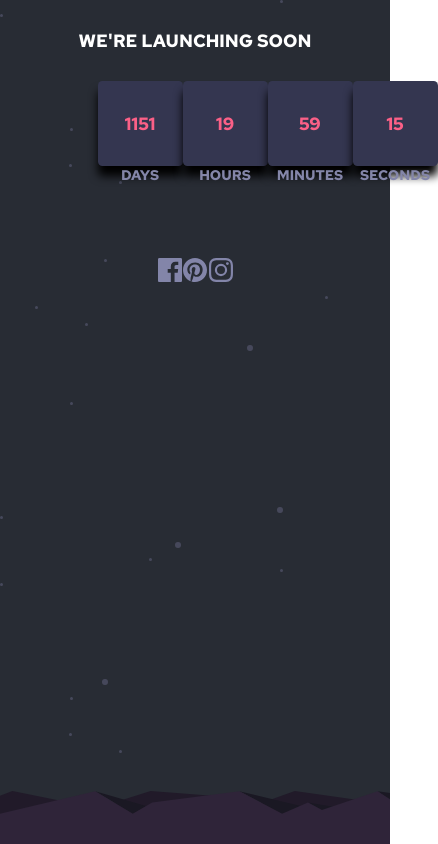
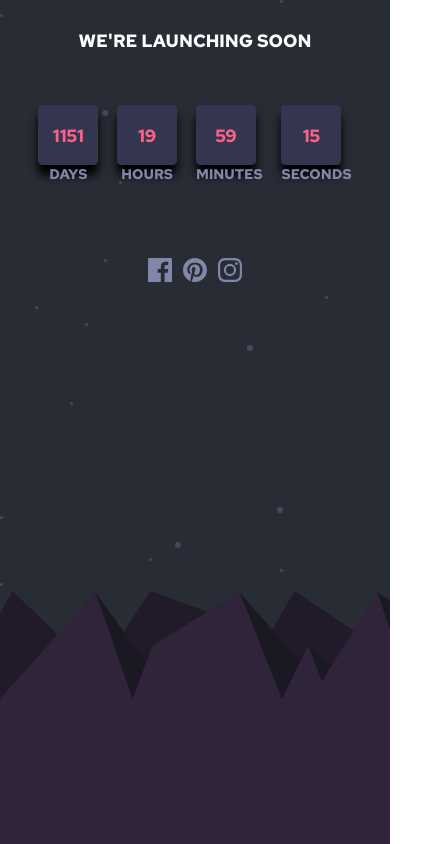
Before and after one commit to phellwege/countdown, a React (Create React App) app: page /#/ in a window 390 px wide. Shown: the whole page, 438 px wide, since content can reach past the window. Built offline with nearby package versions, Linux system fonts and the light colour scheme.

Commit message:
mobile added

```diff
--- a/src/views/Home.css
+++ b/src/views/Home.css
@@ -60,3 +60,20 @@
     justify-content: center;
     align-items: center;
 }
+@media only screen and (max-width: 400px) {
+    .socialSection {
+        width: 30%;
+        margin: 25% 35%;
+    }
+    .Mtn {
+        height: 30%;
+    }
+    .timerWrap {
+        width: 90%;
+        margin: 5%;
+    }
+    .timeBG {
+        width: 60px;
+        min-height: 60px;
+    }
+}
--- a/src/views/Home.js
+++ b/src/views/Home.js
@@ -1,4 +1,4 @@
-import React, { useState } from 'react';
+import React from 'react';
 import './Home.css';
 import {ReactComponent as Facebook} from '../static/icon-facebook.svg';
 import {ReactComponent as Pinterest} from '../static/icon-pinterest.svg';
```
